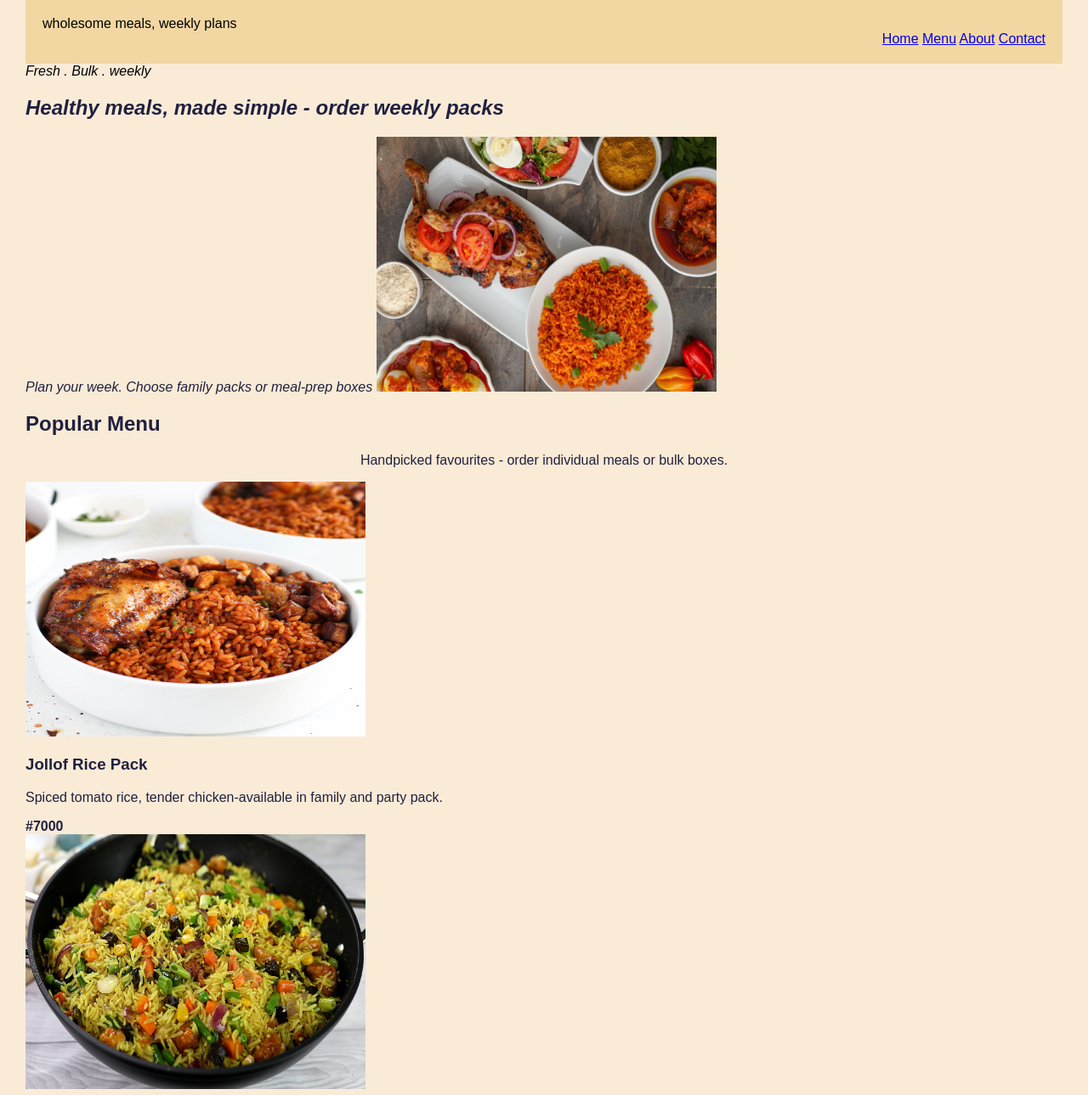
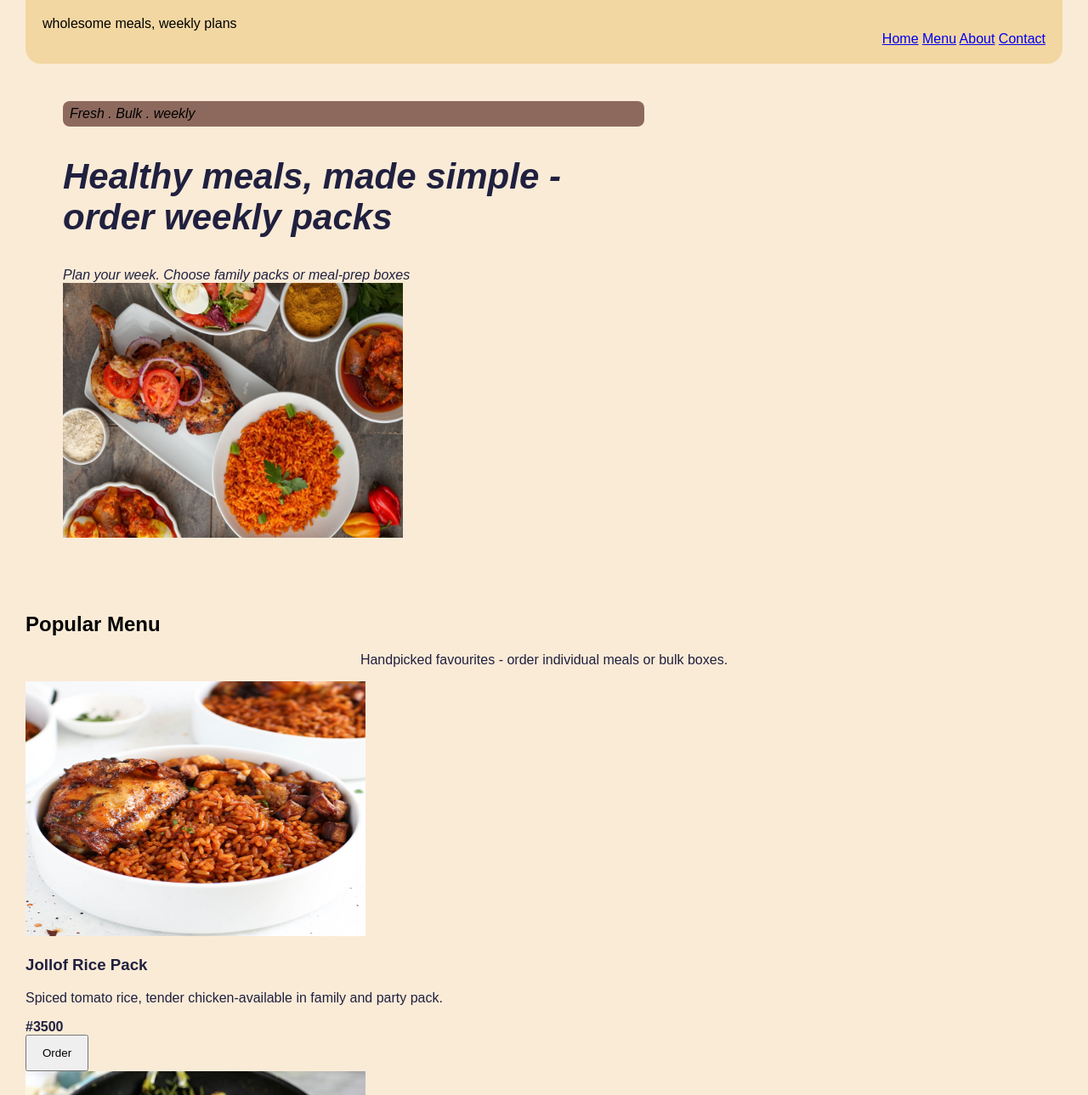
Before and after one commit to funkkyleo/food-website, a plain HTML site: page index.html in a window 1280 px wide. Shown: the part 111-1400 px from the top of the page at 85% size. Drawn offline with Linux system fonts and the light colour scheme.

Commit message:
add a new style

```diff
--- a/index.html
+++ b/index.html
@@ -28,16 +28,20 @@
       </div>
     </section>
 
+
     <section id="menu" class="section">
       <h2>Popular Menu</h2>
       <p class="lead">Handpicked favourites - order individual meals or bulk boxes.</p>
       <div class="menu-grid">
+        <article class="card"></article>
           <img src="images/Jollof rice.jpg" alt="a picture of jollof rice">
           <h3>Jollof Rice Pack</h3>
           <p class="muted">Spiced tomato rice, tender chicken-available in family and party pack.</p>
           <div class="card-foot">
-            <div class="price">#7000</div>
+            <div class="price">#3500</div>
+            <button class="btn" onclick="openOrder('Jollof Rice',3500)">Order</button>
       </div>
+      </article>
 
       <img src="images/fried rice.jpg" alt="a picture of fried rice"><h3>Fried Rice Pack</h3>
       <p class="muted">Garnished rice, tender chicken- available in family and party pack</p>
--- a/style/styles.css
+++ b/style/styles.css
@@ -2,6 +2,7 @@ header{
   text-align: left;
   background-color: rgb(243, 215, 162);
   padding: 20px;
+  border-radius: 18px;
 }
 nav{
   text-align: right;
@@ -17,6 +18,11 @@ body{
 }
 .hero{
   font-style: italic;
+  display: grid;
+  grid-template-columns: 1fr 420px;
+  gap: 28px;
+  align-items: center;
+  padding: 44px;;
 }
 img{
   width: 400px;
@@ -39,8 +45,12 @@ body{
 .muted{
   color: rgb(32, 32, 63);
 }
-h2{
+.hero-left h2{
   color: rgb(32, 32, 63);
+  font-size: 42px;
+}
+.hero-left p{
+  margin: 0 0 20px;
 }
 h3{
   color: rgb(32, 32, 63);
@@ -48,3 +58,11 @@ h3{
 .lead{
   color: rgb(32, 32, 63);
 }
+.badge{
+  background: #8d695d;
+  padding: 6px 8px;
+  border-radius: 8px;
+}
+.btn{
+  padding: 12px 18px;
+}
```
